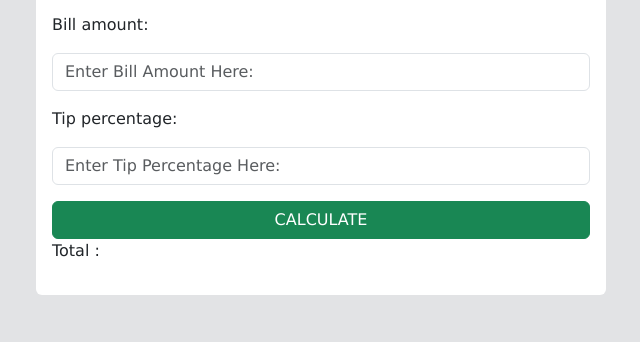
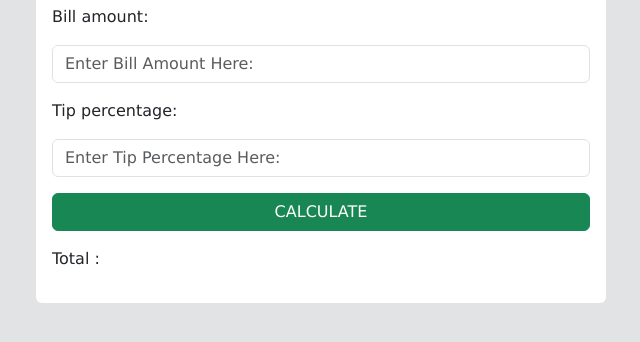
Before and after one commit to Aftab-Ahmed-Soomro/Tip-Calculator, a plain HTML site: page index.html in a window 1280 px wide. Shown: the part 302-644 px from the top of the page, without its empty margins (319-959 px from the left). Drawn offline with nearby package versions, Linux system fonts and the light colour scheme.

Commit message:
updated files

```diff
--- a/index.html
+++ b/index.html
@@ -23,7 +23,7 @@
                     <input id="tip" type="number" class="form-control" placeholder="Enter Tip Percentage Here:" aria-label="Username" aria-describedby="basic-addon1">
                 </div>
                 <button onclick="calculate()" type="button" class="btn btn-success">CALCULATE</button>
-                <p id="total">Total :</p>
+                <p id="total" class="mt-3">Total :</p>
             </div>
             <div class="col-md-3"></div>
         </div>
```
